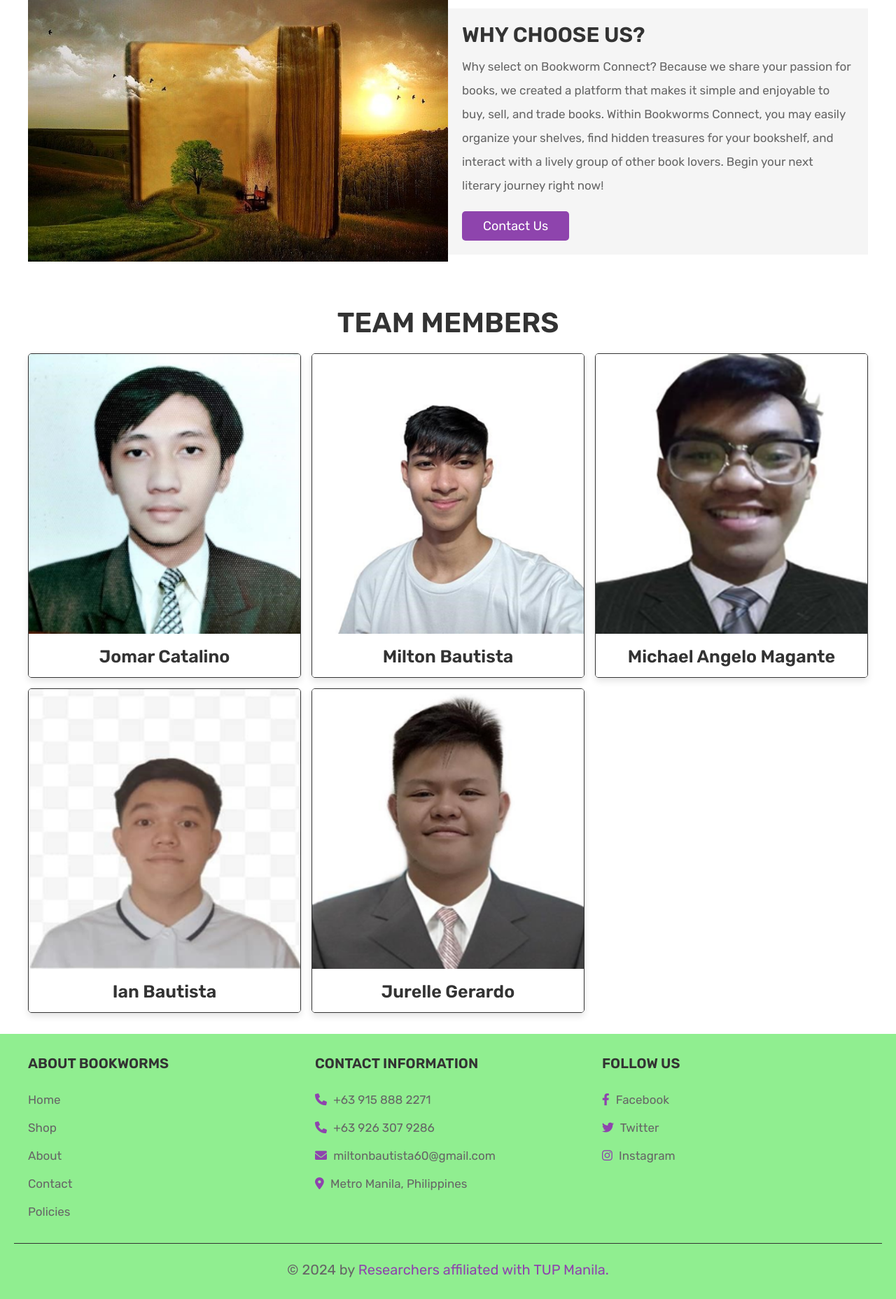
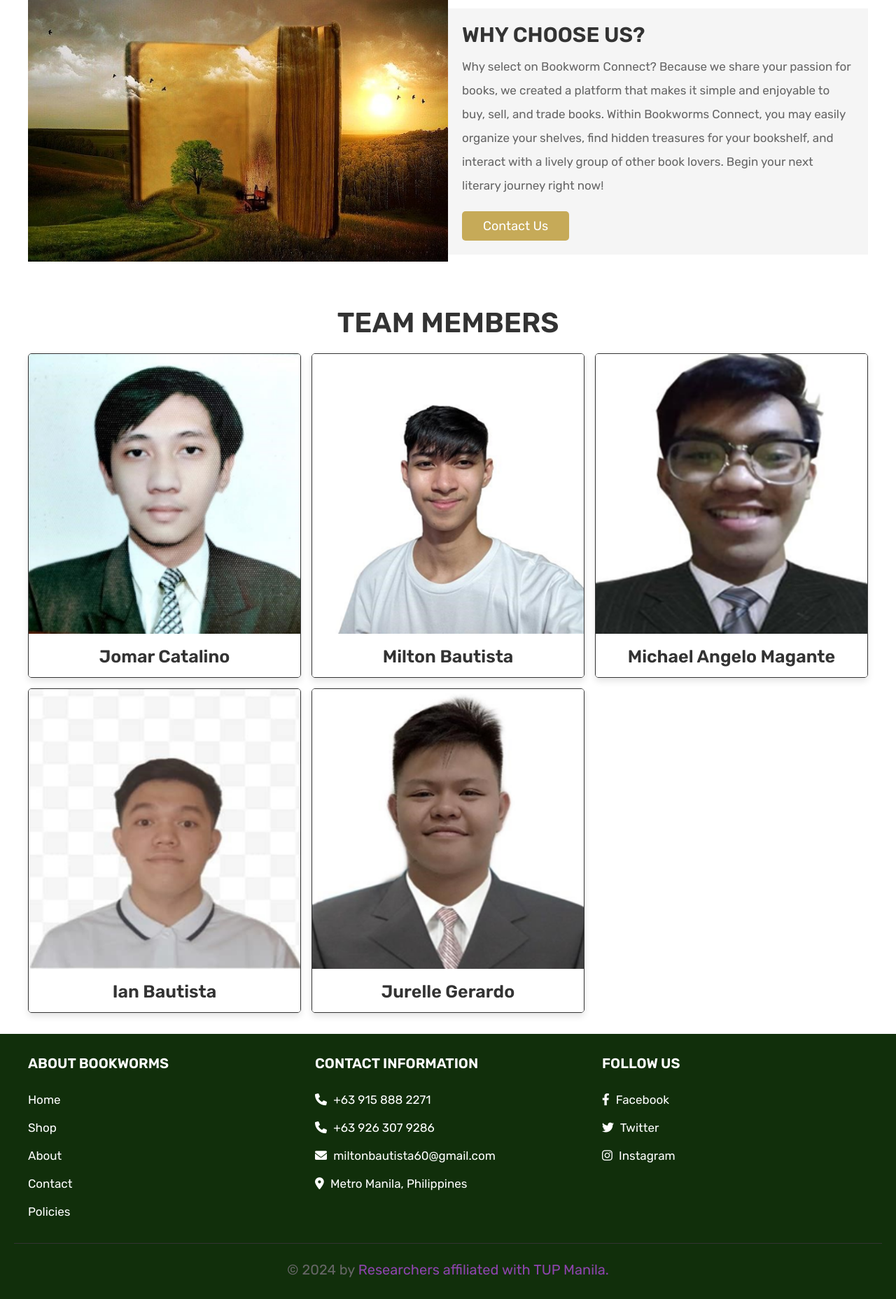
Before and after one commit to Miltonyuu/Bookworms-application, a PHP site: page /Bookworms-application/about.php in a window 1280 px wide. Shown: the part 340-2197 px from the top of the page at 70% size. Run offline with PHP 8.4, Linux system fonts and the light colour scheme; a user stored in the database is signed in; data comes from the database, SQL or seed files in the repository.

Commit message:
update footer css and header css
update footer css and header css

```diff
--- a/css/style.css
+++ b/css/style.css
@@ -219,7 +219,7 @@ section{
 
 .white-btn,
 .btn{
-   background-color: var(--purple);
+   background-color: #C6AA58;
 }
 
 .option-btn{
@@ -671,7 +671,7 @@ input[type=number] {
 .header .header-2 .flex .navbar a:hover{
    color:var(--white);
    text-decoration: underline;
-   background-color: var(--purple);
+   background-color: gray;
    border-radius: 3px;
    padding: 3px;
 }
@@ -818,7 +818,7 @@ input[type=number] {
    padding:0;
    font-size: 1.5rem;
    font-weight: bold;
-   color:var(--orange);
+   color:#C6AA58;
 }
 
 .products .box-container .box .book_condi{
@@ -1790,7 +1790,7 @@ body.register{
 
 
 .footer{
-   background-color: lightgreen;
+   background-color: #112f0B;
    color: white;
 }
 
@@ -1804,7 +1804,7 @@ body.register{
 
 .footer .box-container .box h3{
    text-transform: uppercase;
-   color:var(--black);
+   color:var(--white);
    font-size: 2rem;
    padding-bottom: 2rem;
 }
@@ -1813,18 +1813,18 @@ body.register{
 .footer .box-container .box a{
    display: block;
    font-size: 1.7rem;
-   color:var(--light-color);
+   color:var(--white);
    padding:1rem 0;
 }
 
 .footer .box-container .box p i,
 .footer .box-container .box a i{
-   color:var(--purple);
+   color:var(--white);
    padding-right: .5rem;
 }
 
 .footer .box-container .box a:hover{
-   color:var(--purple);
+   color:var(--white);
    text-decoration: underline;
 }
 
```
